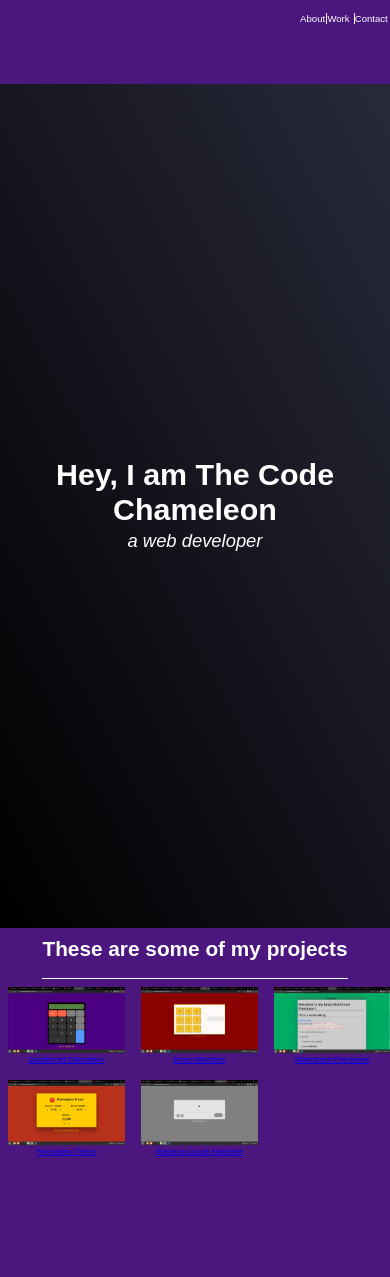
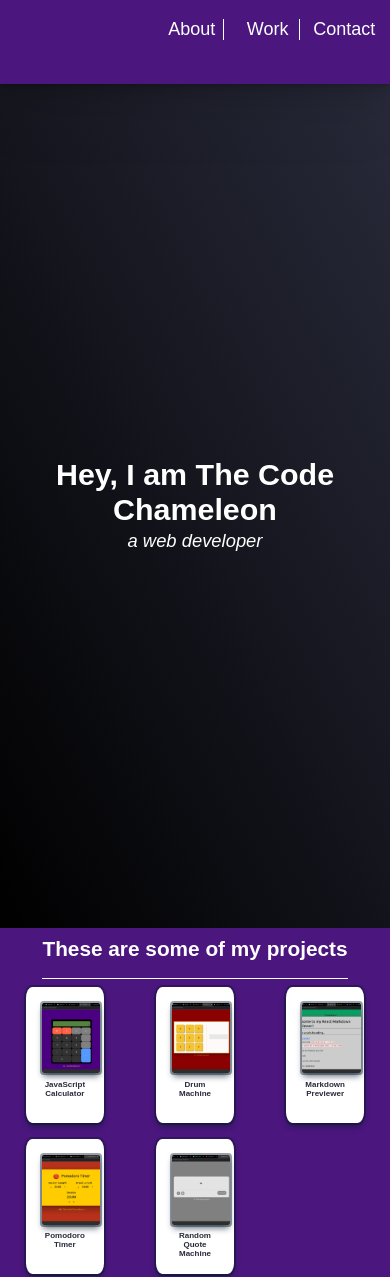
Before and after one commit to TheCodeChameleon/My-Portfolio-Webpage, a plain HTML site: page index.html in a window 390 px wide. Shown: the top 1277 px of the page. Drawn offline with nearby package versions, Linux system fonts and the light colour scheme.

Commit message:
RESPONSIVE LAYOUT ADDED

```diff
--- a/styles.css
+++ b/styles.css
@@ -52,23 +52,27 @@ h2 {
   width: 100%;
   background: var(--background-color1);
   height: 10vh;
+  box-shadow: rgba(0, 0, 0, 0.07) 0px 1px 2px, rgba(0, 0, 0, 0.07) 0px 2px 4px,
+    rgba(0, 0, 0, 0.07) 0px 4px 8px, rgba(0, 0, 0, 0.07) 0px 8px 16px,
+    rgba(0, 0, 0, 0.07) 0px 16px 32px, rgba(0, 0, 0, 0.07) 0px 32px 64px;
 }
 
 #navbar {
   display: flex;
   flex-direction: row;
   position: absolute;
-  top: 5px;
-  right: 0;
+  top: 5%;
+  right: 2vw;
   list-style: none;
-  margin: 1rem;
 }
 
 #itens {
-  width: 7vw;
+  margin-top: 15px;
+  margin-left: 6px;
+  margin-right: 6px;
+  width: 8rem;
   border-right: 1px solid var(--font-color1);
-  padding-right: 10px;
-  font-size: 1.2rem;
+  font-size: max(1.2rem, 18px);
 }
 
 #itens:last-of-type {
@@ -94,7 +98,7 @@ h2 {
 
 #projects {
   width: 100%;
-  height: 120vh;
+  padding-bottom: 5%;
   background-color: var(--background-color3);
 }
 
@@ -122,17 +126,47 @@ h2 {
 }
 
 .projectsimg {
-  max-width: 30vw;
-  /*clip-path: inset(10% 20%);*/
+  width: 15vw;
+  height: 18vw;
+  object-fit: cover;
+  object-position: center;
+  border-radius: 3%;
+  box-shadow: rgba(6, 24, 44, 0.4) 0px 0px 0px 2px,
+    rgba(6, 24, 44, 0.65) 0px 4px 6px -1px,
+    rgba(255, 255, 255, 0.08) 0px 1px 0px inset;
 }
 
-.social-media {
+.project-tile {
+  background-color: var(--font-color1);
+  padding: 2rem;
+  width: 20vw;
+  margin: 0 auto;
+  border-radius: 8%;
+  box-shadow: rgba(6, 24, 44, 0.4) 0px 0px 0px 2px,
+    rgba(6, 24, 44, 0.65) 0px 4px 6px -1px,
+    rgba(255, 255, 255, 0.08) 0px 1px 0px inset;
+}
+
+.project-tile a {
+  text-decoration: none;
+}
+
+figcaption {
+  color: var(--background-color4);
+  text-decoration: none;
+  font-weight: bold;
+  margin-top: 10%;
+}
+
+.social-media a {
   font-size: 1.6rem;
   margin: 0 2vw;
   cursor: pointer;
+  color: var(--font-color1);
+  text-decoration: none;
 }
 
-.social-media:hover {
+.social-media a:hover {
   color: #4b167e;
 }
 
```
